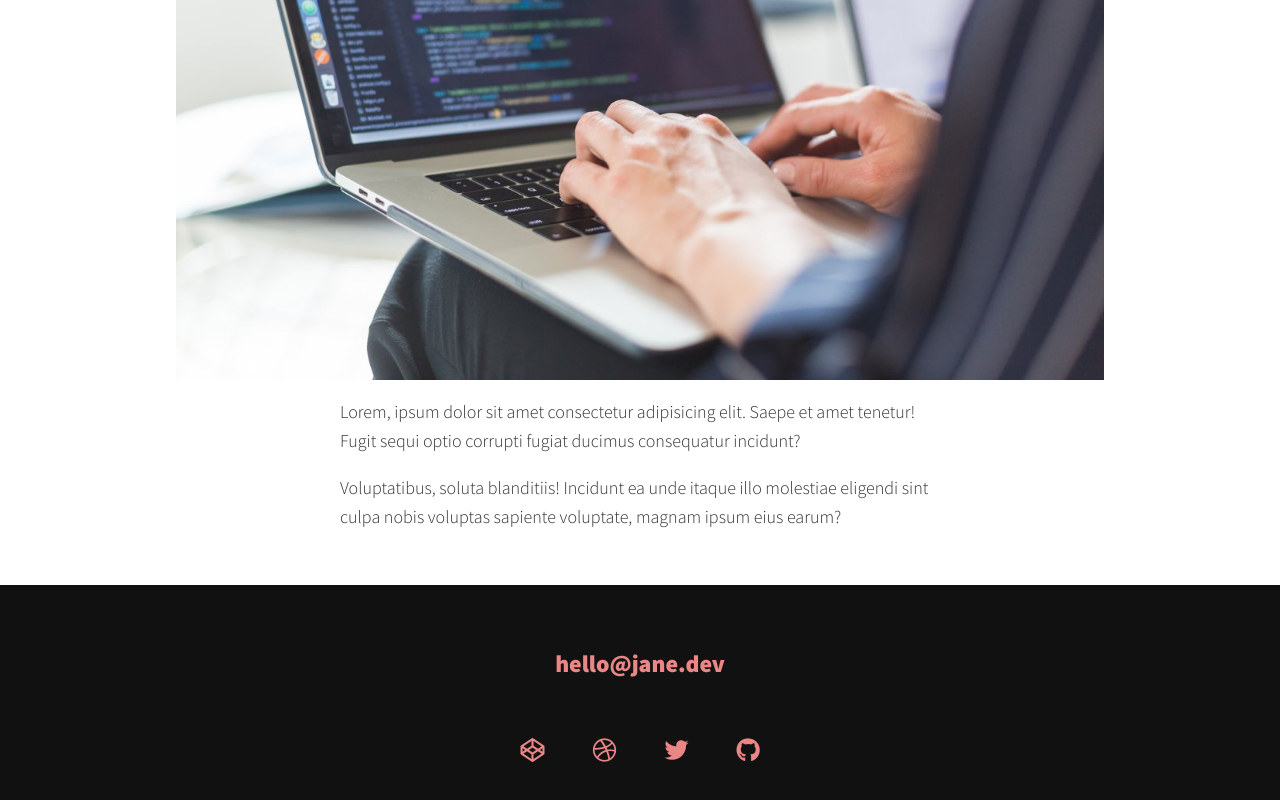
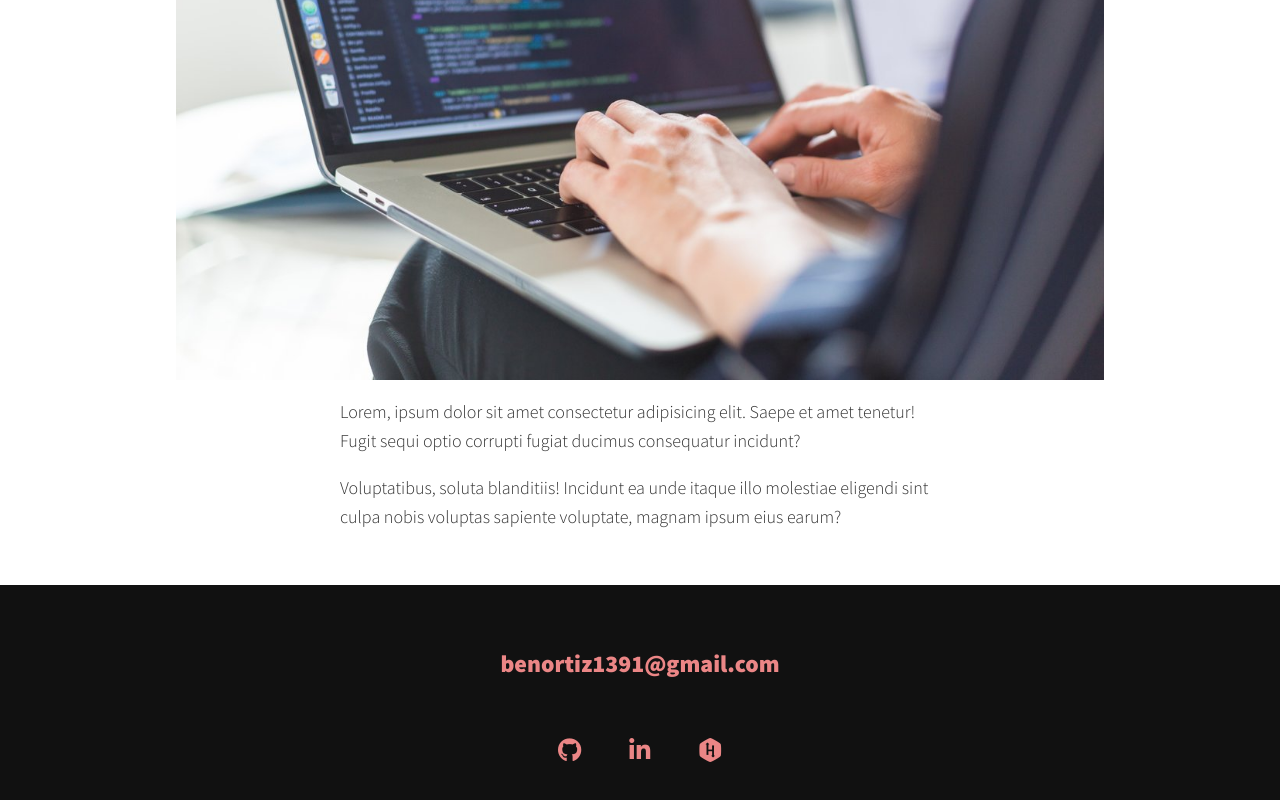
Before and after one commit to Ben-Ortiz/Portfolio-Website-deprecated, a plain HTML site: page portfolio-item-01.html in a window 1280 px wide. Shown: the part 864-1664 px from the top of the page. Drawn offline with nearby package versions, Linux system fonts and the light colour scheme.

Commit message:
edited footer of portfolio item html

```diff
--- a/portfolio-item-01.html
+++ b/portfolio-item-01.html
@@ -50,27 +50,21 @@
 
         <!-- Footer -->
         <footer class="footer">
-            <!-- replace with your own email address -->
-            <a href="mailto:hello@jane.dev" class="footer__link">hello@jane.dev</a>
+            <a href="mailto:benortiz1391@gmail.com" class="footer__link">benortiz1391@gmail.com</a>
             <ul class="social-list">
                 <li class="social-list__item">
-                    <a class="social-list__link" href="https://codepen.io">
-                        <i class="fab fa-codepen"></i>
+                    <a class="social-list__link"href="https://github.com/Ben-Ortiz">
+                        <i class="fab fa-github"></i>
                     </a>
                 </li>
                 <li class="social-list__item">
-                    <a class="social-list__link" href="http://dribbble.com">
-                        <i class="fab fa-dribbble"></i>
+                    <a class="social-list__link"href="">
+                        <i class="fab fa-linkedin-in"></i>
                     </a>
                 </li>
                 <li class="social-list__item">
-                    <a class="social-list__link" href="https://twitter.com">
-                        <i class="fab fa-twitter"></i>
-                    </a>
-                </li>
-                <li class="social-list__item">
-                    <a class="social-list__link" href="https://github.com">
-                        <i class="fab fa-github"></i>
+                    <a class="social-list__link"href="">
+                        <i class="fab fa-hackerrank"></i>
                     </a>
                 </li>
             </ul>
```
